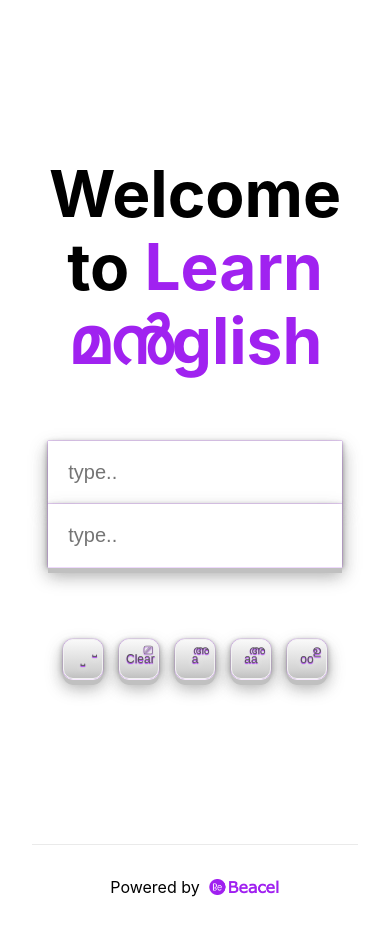
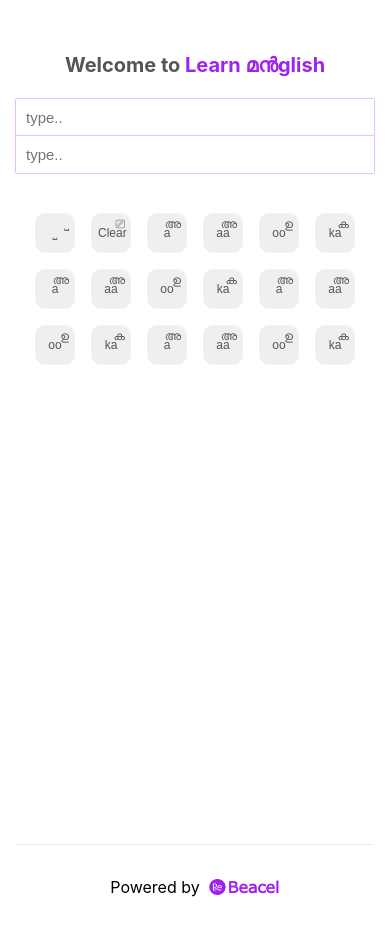
Before and after one commit to basil-github/manglish-learner, a Next.js app: page / in a window 390 px wide. Built offline with nearby package versions, Linux system fonts and the light colour scheme.

Commit message:
mobile design

```diff
--- a/pages/index.js
+++ b/pages/index.js
@@ -2,18 +2,19 @@ import Head from "next/head";
 import Image from "next/image";
 import styles from "../styles/Home.module.css";
 import keys from "../public/data.json";
-import { useEffect, useState } from "react";
+import { useState } from "react";
 
 export default function Home() {
+  const [variantModel, setVariantModel] = useState([]);
   const [typed, setTyped] = useState([]);
-  useEffect(() => {
-    //englishValue(typed);
-    console.log(englishValue(typed));
-  }, [typed]);
+
   const handleOnClick = (e) => {
-    setTyped((prevState) => [...prevState, e]);
-    console.log(typed);
-    //console.log(englishValue(typed));
+    if (e.variant) {
+      setVariantModel(e.variant);
+    } else {
+      setVariantModel([]);
+      setTyped((prevState) => [...prevState, e]);
+    }
   };
   const englishValue = (typed) => {
     let onlyEnglish = typed.map((val, i) => val.english);
@@ -23,7 +24,6 @@ export default function Home() {
     let onlyMalayalam = typed.map((val, i) => val.malayalam);
     return onlyMalayalam;
   };
-
   return (
     <div className={styles.container}>
       <Head>
@@ -46,15 +46,29 @@ export default function Home() {
             type="text"
             className="key_input"
             placeholder="type.."
-            value={manlishValue(typed).join("")}
+            defaultValue={manlishValue(typed).join("")}
           />
           <input
             type="text"
             className="key_input"
             placeholder="type.."
-            value={englishValue(typed).join("")}
+            defaultValue={englishValue(typed).join("")}
           />
         </div>
+        {variantModel.length > 1 && (
+          <div className={"floating_select " + styles.grid}>
+            {variantModel.map((key, i) => (
+              <button
+                key={i}
+                className="key__button"
+                onClick={() => handleOnClick(key)}
+              >
+                <span className="key_malayalam">{key.malayalam}</span>
+                {key.english}
+              </button>
+            ))}
+          </div>
+        )}
 
         <div className={styles.grid}>
           <button
--- a/public/data.json
+++ b/public/data.json
@@ -13,5 +13,118 @@
         "key": 3,
         "english": "oo",
         "malayalam": "ഉ"
+    },
+    {
+        "key": 4,
+        "english": "ka",
+        "malayalam": "ക",
+        "variant": [
+            {
+                "key": 1,
+                "english": "ki",
+                "malayalam": "ക"
+            },
+            {
+                "key": 2,
+                "english": "ku",
+                "malayalam": "ക"
+            }
+        ]
+    },
+    {
+        "key": 1,
+        "english": "a",
+        "malayalam": "അ"
+    },
+    {
+        "key": 2,
+        "english": "aa",
+        "malayalam": "അ"
+    },
+    {
+        "key": 3,
+        "english": "oo",
+        "malayalam": "ഉ"
+    },
+    {
+        "key": 4,
+        "english": "ka",
+        "malayalam": "ക",
+        "variant": [
+            {
+                "key": 1,
+                "english": "ki",
+                "malayalam": "ക"
+            },
+            {
+                "key": 2,
+                "english": "ku",
+                "malayalam": "ക"
+            }
+        ]
+    },
+    {
+        "key": 1,
+        "english": "a",
+        "malayalam": "അ"
+    },
+    {
+        "key": 2,
+        "english": "aa",
+        "malayalam": "അ"
+    },
+    {
+        "key": 3,
+        "english": "oo",
+        "malayalam": "ഉ"
+    },
+    {
+        "key": 4,
+        "english": "ka",
+        "malayalam": "ക",
+        "variant": [
+            {
+                "key": 1,
+                "english": "ki",
+                "malayalam": "ക"
+            },
+            {
+                "key": 2,
+                "english": "ku",
+                "malayalam": "ക"
+            }
+        ]
+    },
+    {
+        "key": 1,
+        "english": "a",
+        "malayalam": "അ"
+    },
+    {
+        "key": 2,
+        "english": "aa",
+        "malayalam": "അ"
+    },
+    {
+        "key": 3,
+        "english": "oo",
+        "malayalam": "ഉ"
+    },
+    {
+        "key": 4,
+        "english": "ka",
+        "malayalam": "ക",
+        "variant": [
+            {
+                "key": 1,
+                "english": "ki",
+                "malayalam": "ക"
+            },
+            {
+                "key": 2,
+                "english": "ku",
+                "malayalam": "ക"
+            }
+        ]
     }
 ]
--- a/styles/Home.module.css
+++ b/styles/Home.module.css
@@ -1,5 +1,5 @@
 .container {
-  padding: 0 2rem;
+  padding: 0 1rem;
 }
 
 .main {
@@ -43,6 +43,7 @@
   margin: 0;
   line-height: 1.15;
   font-size: 4rem;
+  color: #555;
 }
 
 .title,
@@ -62,8 +63,6 @@
   border-radius: 5px;
   padding: 0.75rem;
   font-size: 1.1rem;
-  font-family: Menlo, Monaco, Lucida Console, Liberation Mono, DejaVu Sans Mono,
-    Bitstream Vera Sans Mono, Courier New, monospace;
 }
 
 .grid {
@@ -114,4 +113,22 @@
     width: 100%;
     flex-direction: row;
   }
+
+  .title {
+    margin: 0;
+    line-height: .15;
+    font-size: 20px;
+  }
+
+  .main {
+    justify-content: flex-start;
+  }
+
+  .description {
+    margin: 2rem 0;
+    line-height: 1.5;
+    font-size: 14px;
+    width: 100%;
+    z-index: 1;
+  }
 }
--- a/styles/globals.css
+++ b/styles/globals.css
@@ -6,9 +6,22 @@ body {
     Ubuntu, Cantarell, Fira Sans, Droid Sans, Helvetica Neue, sans-serif;
 }
 
+::-webkit-scrollbar {
+  width: 5px;
+}
+
+::-webkit-scrollbar-track {
+  background: #2b2b2b87;
+}
+
+::-webkit-scrollbar-thumb {
+  background: #a022f0;
+}
+
 a {
   color: inherit;
   text-decoration: none;
+
 }
 
 * {
@@ -27,14 +40,11 @@ a {
   height: 80px;
   border-color: #f2f2f2;
   border-style: solid;
-  text-shadow: 0 0.5px 1px #a022f0, 0 2px 6px #f2f2f2;
   border-width: 1px;
   border-radius: 10px;
-  background: -webkit-linear-gradient(top, #f9f9f9 0%, #d2d2d2 80%, #c0c0c0 100%);
   font-family: sans-serif;
   display: inline-block;
   transition: box-shadow 0.3s ease, transform 0.15s ease;
-  box-shadow: 0 0 1px #a022f0, 0 1px 0 #fff, 0 6px 0 #c0c0c0, 0 8px 17px rgba(68, 68, 68, 0.4), 2px 1px 4px rgba(68, 68, 68, 0.25), -2px 1px 4px rgba(68, 68, 68, 0.25), 0 9px 16px rgba(68, 68, 68, 0.1);
 }
 
 .key__button:hover,
@@ -56,12 +66,11 @@ a {
   font-size: 20px;
   outline: none;
   border: none;
-  box-shadow: 0 0 1px #a022f0, 0 1px 0 #fff, 0 6px 0 #c0c0c0, 0 8px 17px rgba(68, 68, 68, 0.4), 2px 1px 4px rgba(68, 68, 68, 0.25), -2px 1px 4px rgba(68, 68, 68, 0.25), 0 9px 16px rgba(68, 68, 68, 0.1);
-
+  box-shadow: 0 0 1.5px #a022f0;
 }
 
 .key_input:focus {
-  box-shadow: 0 0 1px #a022f0, 0 1px 0 #fff, 0 4px 0 #c0c0c0, 0 2px 35px rgba(68, 68, 68, 0.3), 2px 2px 4px rgba(68, 68, 68, 0.25), -2px 2px 4px rgba(68, 68, 68, 0.25), 0 7px 4px rgba(68, 68, 68, 0.1);
+  box-shadow: 0 0 5px #a022f0;
   transform: translateY(2px);
   outline: none;
 }
@@ -76,4 +85,29 @@ a {
   .key_malayalam {
     font-size: 12px;
   }
+
+  .key_input {
+    padding: 10px;
+    font-size: 15px;
+  }
 }
+
+.floating_select {
+  padding: 2rem;
+  position: absolute;
+  top: 50%;
+  left: 50%;
+  transform: translate(-50%, -50%);
+  background-color: #ffffff;
+  height: fit-content;
+  z-index: 1;
+  width: fit-content !important;
+  box-shadow: 0 0 5px #a022f0;
+  border-width: 1px;
+  border-radius: 10px;
+
+}
+
+.floating_select {
+  transition: cubic-bezier(0.075, 0.82, 0.165, 1);
+}
```
